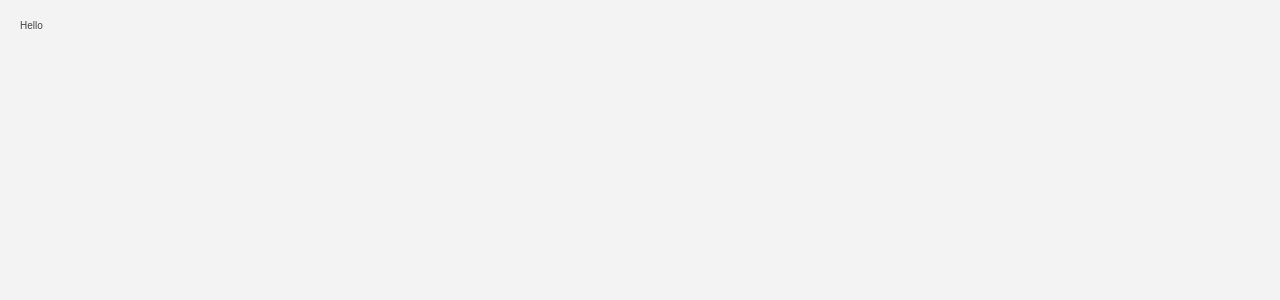
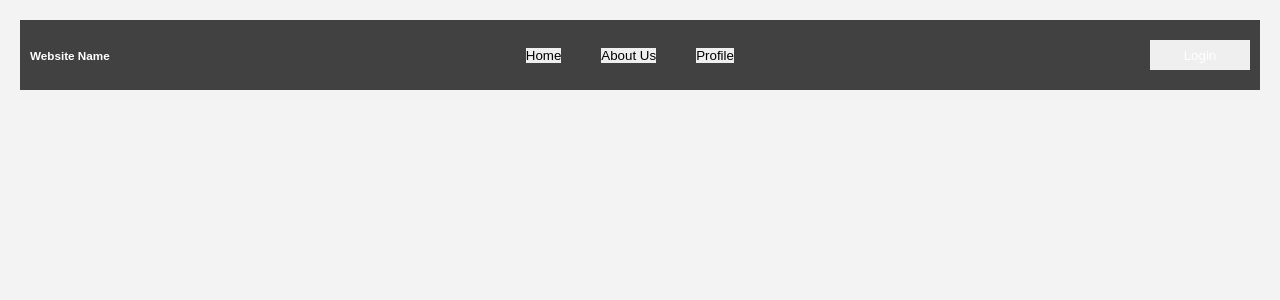
Before and after one commit to AhmadAbouAmoun/e_learning_website, a React (Create React App) app: page /homepage in a window 1280 px wide. Shown: the top 300 px of the page. Built offline with nearby package versions, Linux system fonts and the light colour scheme.

Commit message:
created the SelectUser Component

```diff
--- a/src/pages/HomePage.js
+++ b/src/pages/HomePage.js
@@ -1,4 +1,23 @@
+import "../styles/navbar.css";
 const HomePage = () => {
-    return <div>Hello</div>;
+    return (
+        <nav className="navbar">
+            <h3>Website Name</h3>
+
+            <ul>
+                <li>
+                    <button>Home</button>
+                </li>
+                <li>
+                    <button>About Us</button>
+                </li>
+                <li>
+                    <button>Profile</button>
+                </li>
+            </ul>
+
+            <button class="primary-bg">Login</button>
+        </nav>
+    );
 };
 export default HomePage;
--- a/src/pages/Signin.js
+++ b/src/pages/Signin.js
@@ -7,6 +7,7 @@ import "../assets/logo.jpg";
 const Signin = () => {
     const [password, setPassword] = useState("");
     const [email, setEmail] = useState("");
+    const [type, setType] = useState("");
     const navigate = useNavigate();
     return (
         <div>
--- /dev/null
+++ b/src/styles/navbar.css
@@ -0,0 +1,68 @@
+* {
+    margin: 0;
+    padding: 0;
+    border: 0;
+    box-sizing: border-box;
+}
+
+body {
+    display: flex;
+    flex-direction: column;
+}
+
+button {
+    cursor: pointer;
+}
+
+.navbar {
+    display: flex;
+    padding: 10px;
+    width: 100%;
+    height: 70px;
+    background-color: #414141;
+    color: white;
+    align-items: center;
+    justify-content: space-between;
+}
+
+.navbar ul {
+    display: flex;
+    justify-content: space-around;
+    list-style: none;
+    height: 100%;
+}
+
+.navbar ul > li {
+    display: flex;
+    justify-content: center;
+    align-items: center;
+    height: 100%;
+    padding: 0 20px;
+    cursor: pointer;
+    transition: all 0.5s;
+}
+
+.navbar ul > li > a {
+    text-decoration: none;
+    color: white;
+}
+
+.navbar ul > li:hover {
+    background-color: #ffffff34;
+}
+
+.navbar > button {
+    height: 30px;
+    width: 100px;
+    color: white;
+}
+
+@media screen and (max-width: 460px) {
+    .navbar ul {
+        display: none;
+    }
+
+    .navbar h3 {
+        font-size: 12px;
+    }
+}
```
Also changed, not shown: src/components/SelectUser.js (added, +18 -0 lines).
